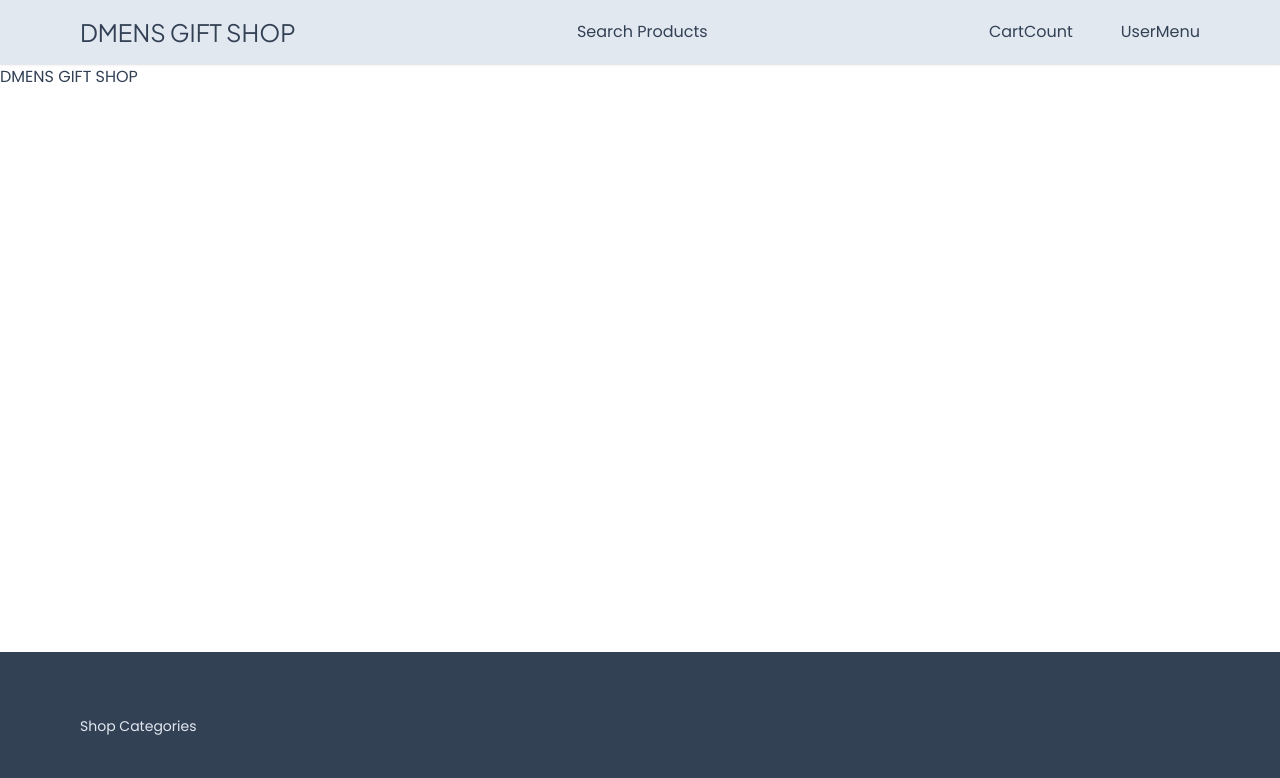
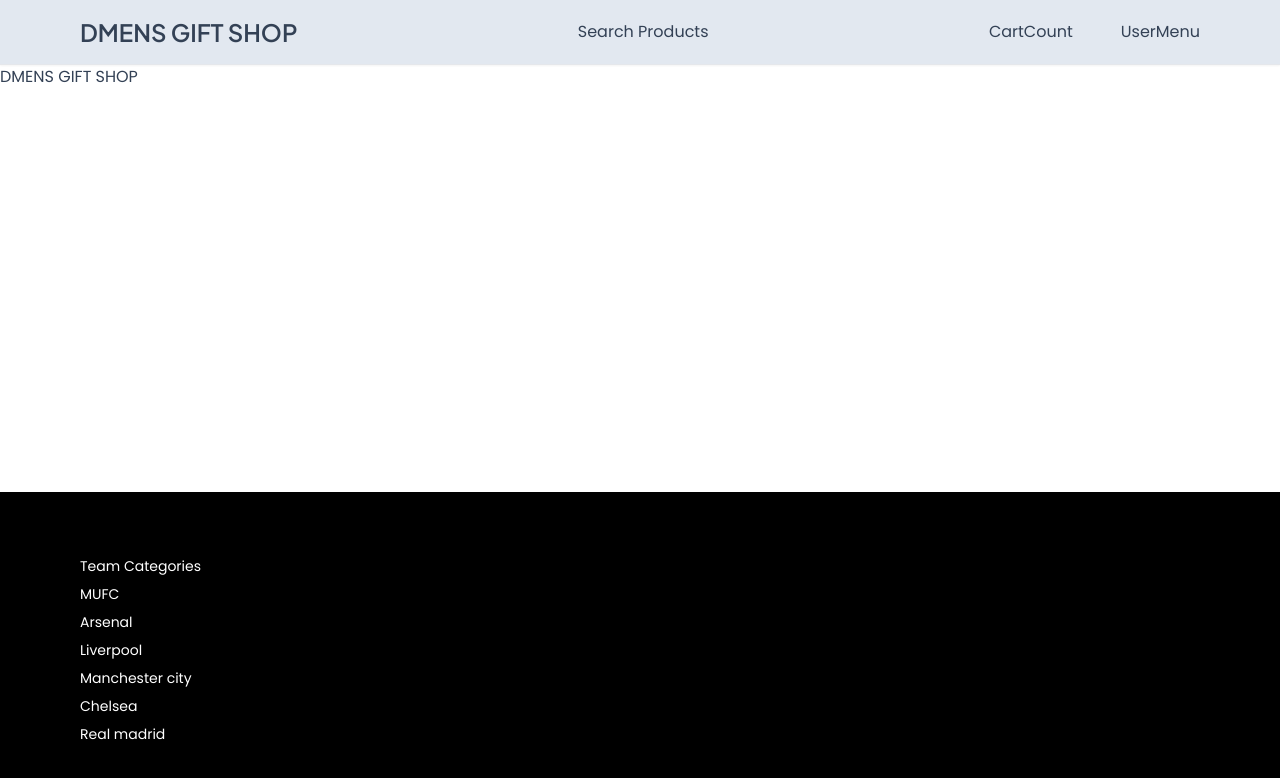
Before and after one commit to DenzelMswazi/dmens, a Next.js app: page / in a window 1280 px wide. Shown: the top 778 px of the page. Built offline with nearby package versions, Linux system fonts and the light colour scheme.

Commit message:
chore(fixes)

```diff
--- a/app/components/footer/Footer.tsx
+++ b/app/components/footer/Footer.tsx
@@ -4,12 +4,17 @@ import FooterList from "./FooterList";
 
 const Footer = () => {
     return (
-      <footer className="bg-slate-700 text-slate-200 text-sm mt-16">
+      <footer className="bg-black text-white text-sm mt-16">
         <Container>
           <div className="flex flex-col md:flex-row justify-between pt-16 pb-8">
             <FooterList>
-              <h3>Shop Categories</h3>
-              <Link></Link>
+              <h3>Team Categories</h3>
+              <Link href={"#"}>MUFC</Link>
+              <Link href={"#"}>Arsenal</Link>
+              <Link href={"#"}>Liverpool</Link>
+              <Link href={"#"}>Manchester city</Link>
+              <Link href={"#"}>Chelsea</Link>
+              <Link href={"#"}>Real madrid</Link>
             </FooterList>
           </div>
         </Container>
--- a/app/components/nav/Navbar.tsx
+++ b/app/components/nav/Navbar.tsx
@@ -2,7 +2,7 @@ import Link from "next/link";
 import Container from "../Container";
 import { Plus_Jakarta_Sans } from "next/font/google";
 
-const plus_Jakarta_Sans = Plus_Jakarta_Sans({ subsets: ["latin"], weight: ["400"]});
+const plus_Jakarta_Sans = Plus_Jakarta_Sans({ subsets: ["latin"], weight: ["600"]});
 
 const Navbar = () => {
     return (
@@ -10,7 +10,7 @@ const Navbar = () => {
         <div className="py-4 border-b-[1px]">
           <Container>
             <div className="flex items-center justify-between gap-3 md:gap-0">
-              <Link href={"/"} className={`${plus_Jakarta_Sans.className} font-bold text-2xl`}>DMENS GIFT SHOP</Link>
+              <Link href={"/"} className={`${plus_Jakarta_Sans.className} font-extrabold text-2xl`}>DMENS GIFT SHOP</Link>
               <div className="hidden md:block">Search Products</div>
               <div className="flex items-center gap-8 md:gap-12">
                 <div>CartCount</div>
```
